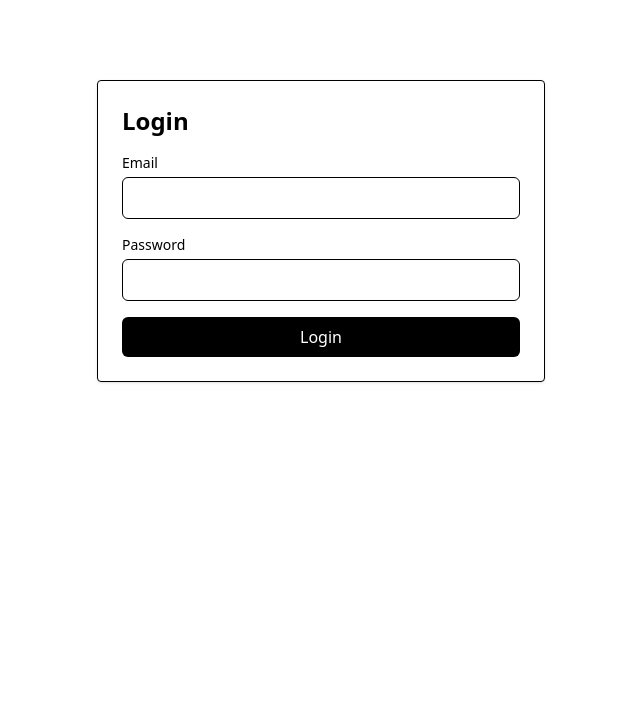
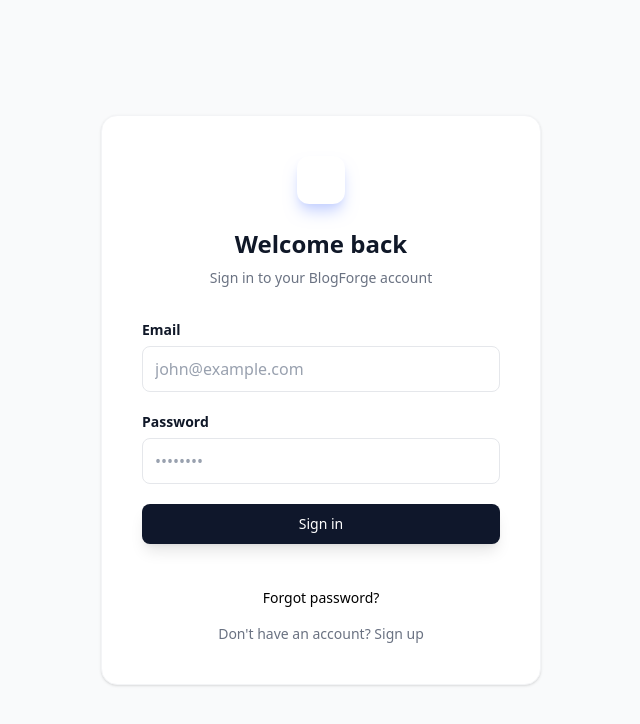
Before and after one commit to YoungMonero/Postory-blogApp, a Next.js app: page /login in a window 1280 px wide. Shown: the top 724 px of the page, without its empty margins (319-959 px from the left). Built offline with nearby package versions, Linux system fonts and the light colour scheme.

Commit message:
register and login styling

```diff
--- a/src/component/ui/button.tsx
+++ b/src/component/ui/button.tsx
@@ -1,4 +1,3 @@
-import React from 'react';
 
 interface ButtonProps extends React.ButtonHTMLAttributes<HTMLButtonElement> {
   variant?: 'primary' | 'secondary' | 'danger' | 'ghost' | 'black';
--- a/src/pages/index.tsx
+++ b/src/pages/index.tsx
@@ -49,7 +49,7 @@ export default function LandingPage() {
               >
                 Log in
               </Link>
-              <Link href="/login">
+              <Link href="/register">
                 <Button variant="black" size="lg" className="rounded-full px-6">
                   Get Started
                 </Button>
@@ -86,7 +86,7 @@ export default function LandingPage() {
           </p>
 
           <div className="flex flex-col sm:flex-row gap-4 justify-center items-center">
-            <Link href="/login">
+            <Link href="/register">
               <Button
                 variant="black"
                 size="lg"
--- a/src/pages/login.tsx
+++ b/src/pages/login.tsx
@@ -1,15 +1,11 @@
-
-
-
 import { useState } from 'react';
 import { useMutation } from '@tanstack/react-query';
 import { useRouter } from 'next/router';
-
+import Link from 'next/link';
 
 import { login as loginApi } from '../services/auth';
-import { FormInput } from '../component/FormInput';
-import { Button } from '../component/Button';
 import { LoginDto } from '../types/auth';
+import { Button } from '@/src/component/ui/button';
 
 export default function Login() {
   const router = useRouter();
@@ -23,7 +19,6 @@ export default function Login() {
     mutationFn: loginApi,
     onSuccess: (data) => {
       localStorage.setItem('accessToken', data.accessToken);
-
       router.push('/dashboard');
     },
     onError: (err: any) => {
@@ -37,27 +32,69 @@ export default function Login() {
   };
 
   return (
-    <div className="max-w-md mx-auto mt-20 p-6 border rounded shadow">
-      <h1 className="text-2xl font-bold mb-4">Login</h1>
+    <div className="min-h-screen flex items-center justify-center bg-gray-50 font-sans">
+      <div className="w-full max-w-[440px] bg-white rounded-2xl shadow-sm border border-gray-100 p-10">
+        <div className="flex flex-col items-center mb-8">
+          <div className="w-12 h-12 bg-primary rounded-xl flex items-center justify-center text-white font-bold text-xl shadow-lg shadow-indigo-200 mb-6">
+            B
+          </div>
+          <h1 className="text-2xl font-semibold text-gray-900 mb-2">Welcome back</h1>
+          <p className="text-gray-500 text-sm">Sign in to your BlogForge account</p>
+        </div>
 
-      <form onSubmit={handleSubmit} className="space-y-4">
-        <FormInput
-          label="Email"
+        <form onSubmit={handleSubmit} className="space-y-5">
+          {mutation.isError && (
+            <div className="bg-red-50 text-red-600 p-3 rounded-lg text-sm text-center">
+              {(mutation.error as any)?.message || 'Login failed'}
+            </div>
+          )}
+
+          <div className="space-y-1.5">
+            <label className="block text-sm font-semibold text-gray-900">Email</label>
+            <input
+              type="email"
               value={form.email}
-          onChange={(val) => setForm({ ...form, email: val })}
+              onChange={(e) => setForm({ ...form, email: e.target.value })}
+              placeholder="john@example.com"
+              className="w-full px-3 py-2.5 rounded-lg border border-gray-200 focus:ring-2 focus:ring-primary/20 focus:border-primary outline-none transition-all text-gray-900 placeholder:text-gray-400"
+              required
             />
+          </div>
 
-        <FormInput
-          label="Password"
+          <div className="space-y-1.5">
+            <label className="block text-sm font-semibold text-gray-900">Password</label>
+            <input
               type="password"
               value={form.password}
-          onChange={(val) => setForm({ ...form, password: val })}
+              onChange={(e) => setForm({ ...form, password: e.target.value })}
+              placeholder="••••••••"
+              className="w-full px-3 py-2.5 rounded-lg border border-gray-200 focus:ring-2 focus:ring-primary/20 focus:border-primary outline-none transition-all text-gray-900 placeholder:text-gray-400"
+              required
             />
+          </div>
 
-        <Button type="submit" disabled={mutation.isPending}>
-          {mutation.isPending ? 'Logging in...' : 'Login'}
+          <Button
+            type="submit"
+            className="w-full py-2.5"
+            variant="black"
+            isLoading={mutation.isPending}
+          >
+            {mutation.isPending ? 'Signing in...' : 'Sign in'}
           </Button>
+
+          <div className="flex flex-col items-center gap-4 mt-6">
+            <a href="#" className="text-sm font-medium text-primary hover:text-indigo-700 transition-colors">
+              Forgot password?
+            </a>
+            <div className="text-sm text-gray-500">
+              Don't have an account?{' '}
+              <Link href="/register" className="font-medium text-primary hover:text-indigo-700 transition-colors">
+                Sign up
+              </Link>
+            </div>
+          </div>
         </form>
+      </div>
     </div>
   );
 }
--- a/src/pages/register.tsx
+++ b/src/pages/register.tsx
@@ -4,7 +4,7 @@ import { useRouter } from 'next/router';
 import Link from 'next/link';
 import { registerUser } from '../services/auth';
 import { useAuth } from '../hooks/useAuth';
-import { Button } from '../components/ui/Button';
+import { Button } from '@/src/component/ui/button';
 
 export default function Register() {
   const [form, setForm] = useState({
```
Lines whose indentation alone changed are shown as unchanged.
